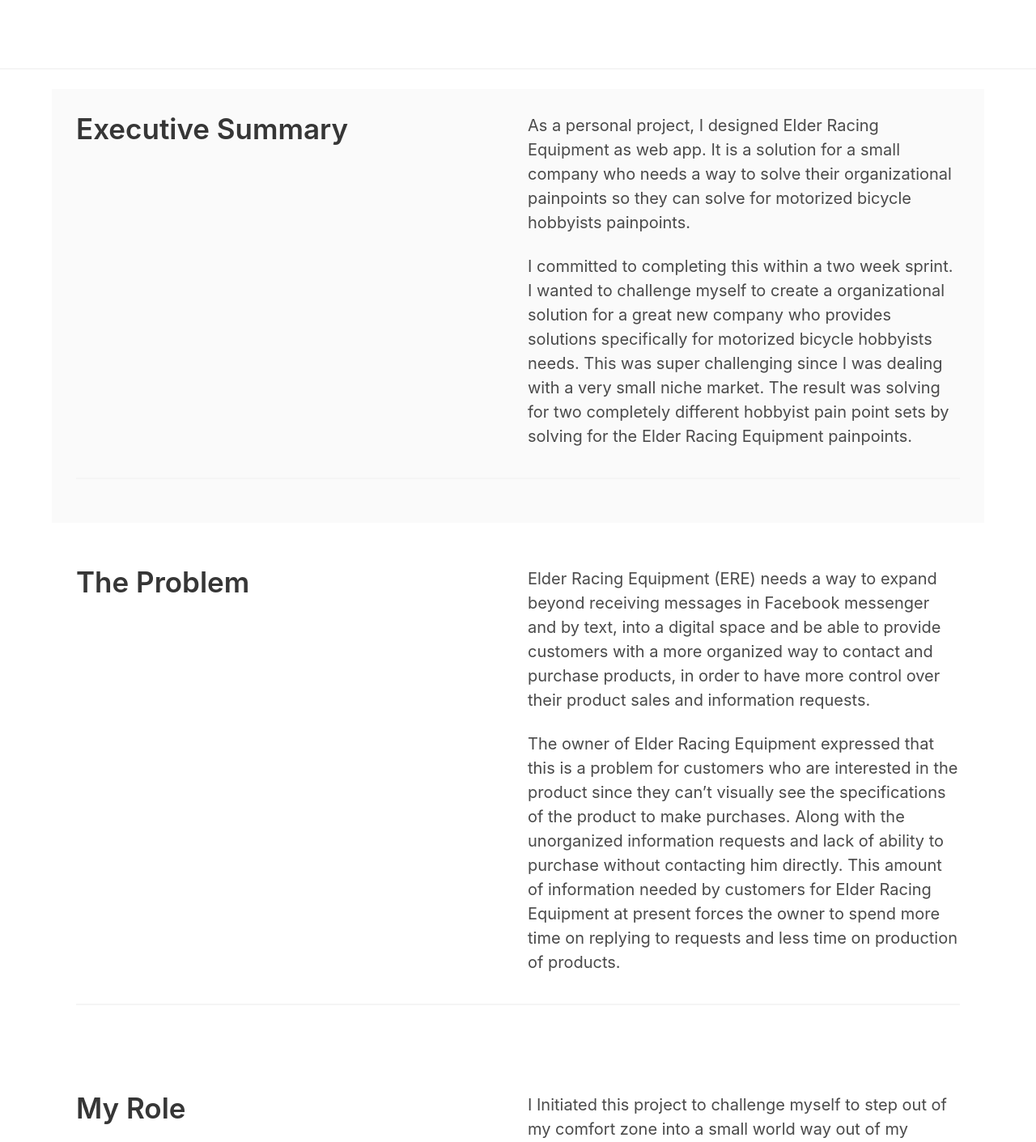
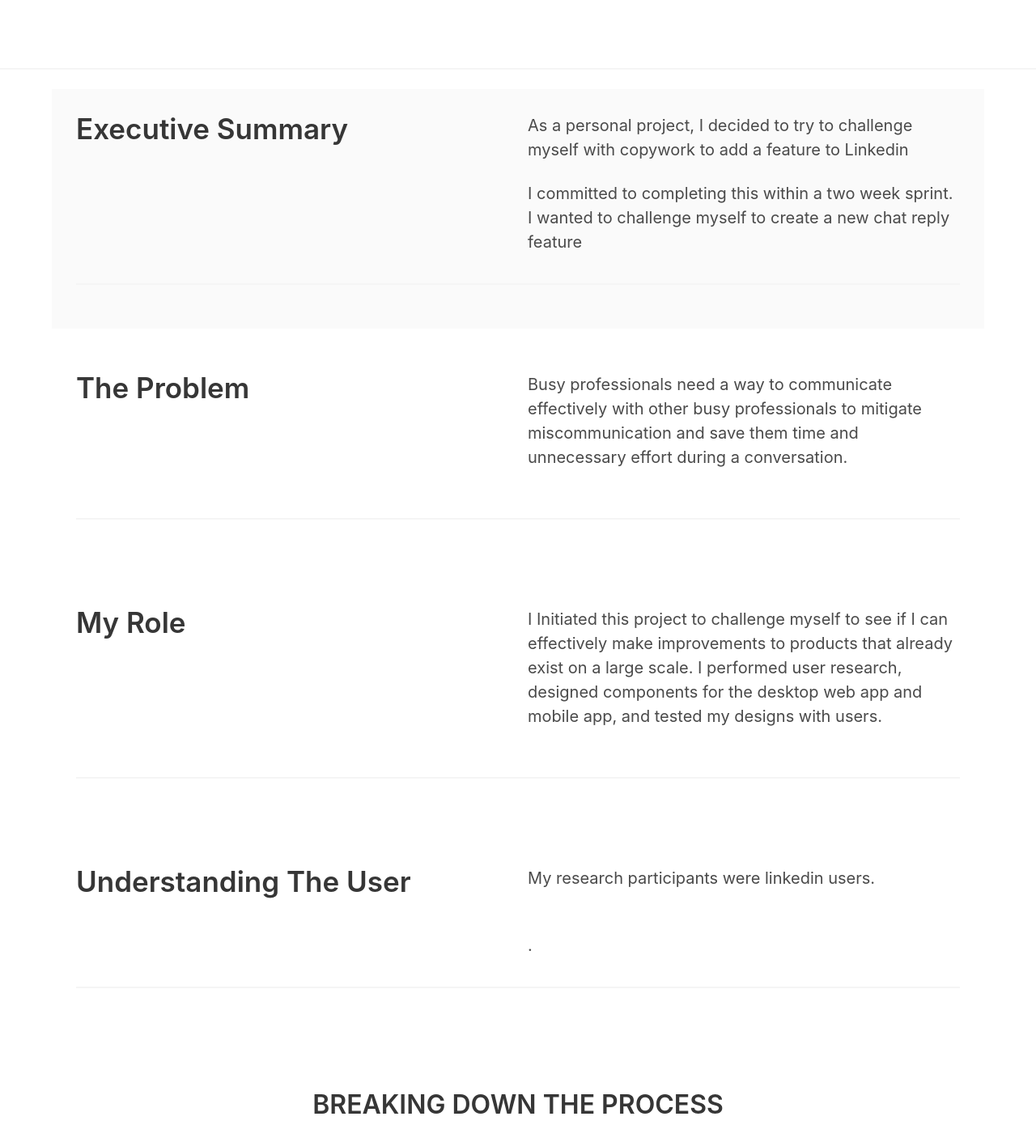
Before and after one commit to Morticia007/bulma-portfolio, a React (Create React App) app: page /linkedin in a window 1280 px wide. Shown: the part 1580-2991 px from the top of the page at 81% size. Built offline with nearby package versions, Linux system fonts and the light colour scheme.

Commit message:
Update first two sections of LinkedIn

```diff
--- a/src/LinkedIn.js
+++ b/src/LinkedIn.js
@@ -11,30 +11,30 @@ const projectContentList = [
     id: uuidv4(),
     heading: 'Executive Summary',
     firstP:
-      'As a personal project, I designed Elder Racing Equipment as web app. It is a solution for a small company who needs a way to solve their organizational painpoints so they can solve for motorized bicycle hobbyists painpoints.',
+      'As a personal project, I decided to try to challenge myself with copywork to add a feature to Linkedin ',
 
     secondP:
-      'I committed to completing this within a two week sprint. I wanted to challenge myself to create a organizational solution for a great new company who provides solutions specifically for motorized bicycle hobbyists needs. This was super challenging since I was dealing with a very small niche market. The result was solving for two completely different hobbyist pain point sets by solving for the Elder Racing Equipment painpoints.',
+      'I committed to completing this within a two week sprint. I wanted to challenge myself to create a new chat reply feature',
   },
   {
     id: uuidv4(),
     heading: 'The Problem',
     firstP:
-      'Elder Racing Equipment (ERE) needs a way to expand beyond receiving messages in Facebook messenger and by text, into a digital space and be able to provide customers with a more organized way to contact and purchase products, in order to have more control over their product sales and information requests.',
-    secondP: `The owner of Elder Racing Equipment expressed that this is a problem for customers who are interested in the product since they can’t visually see the specifications of the product to make purchases. Along with the unorganized information requests and lack of ability to purchase without contacting him directly. This amount of information needed by customers for Elder Racing Equipment at present forces the owner to spend more time on replying to requests and less time on production of products.`,
+      'Busy professionals need a way to communicate effectively with other busy professionals to mitigate miscommunication and save them time and unnecessary effort during a conversation.',
+    secondP: ``,
   },
   {
     id: uuidv4(),
     heading: 'My Role',
     firstP:
-      'I Initiated this project to challenge myself to step out of my comfort zone into a small world way out of my natural reach.  I performed user research, designed a responsive web app, and tested my designs with users.',
+      'I Initiated this project to challenge myself to see if I can effectively make improvements to products that already exist on a large scale. I performed user research, designed components for the desktop web app and mobile app, and tested my designs with users.',
   },
   {
     id: uuidv4(),
     heading: 'Understanding The User',
     firstP:
-      'I relied heavily on the owner and any contacts he could throw my way for research purposes. I also joined every motorized bicycle group and forum I could find across social platforms. Joining these bicycle groups was the only way I was going to get a glimpse into this niche market. I had a hard time getting research participants, because of the type of users I needed to find. Luckily some of the contacts the owner gave me followed through, and a nice young man from Sweden, I found in a bicycle group on reddit, came through.',
-    secondP: `I identified specific people who are hobbyist in this market to learn more about their love of the hobby and painpoints. I also identified a business owner, to get a birds eye view from the business side to the hobbyist side. I felt like I needed every angle I could possibly take to understand the solution I was attempting to find. `,
+      'My research participants were linkedin users.',
+    secondP: `. `,
   },
 ];
 
```
Also changed, not shown: 1 other file (tests, documents, lock files or other folders).
